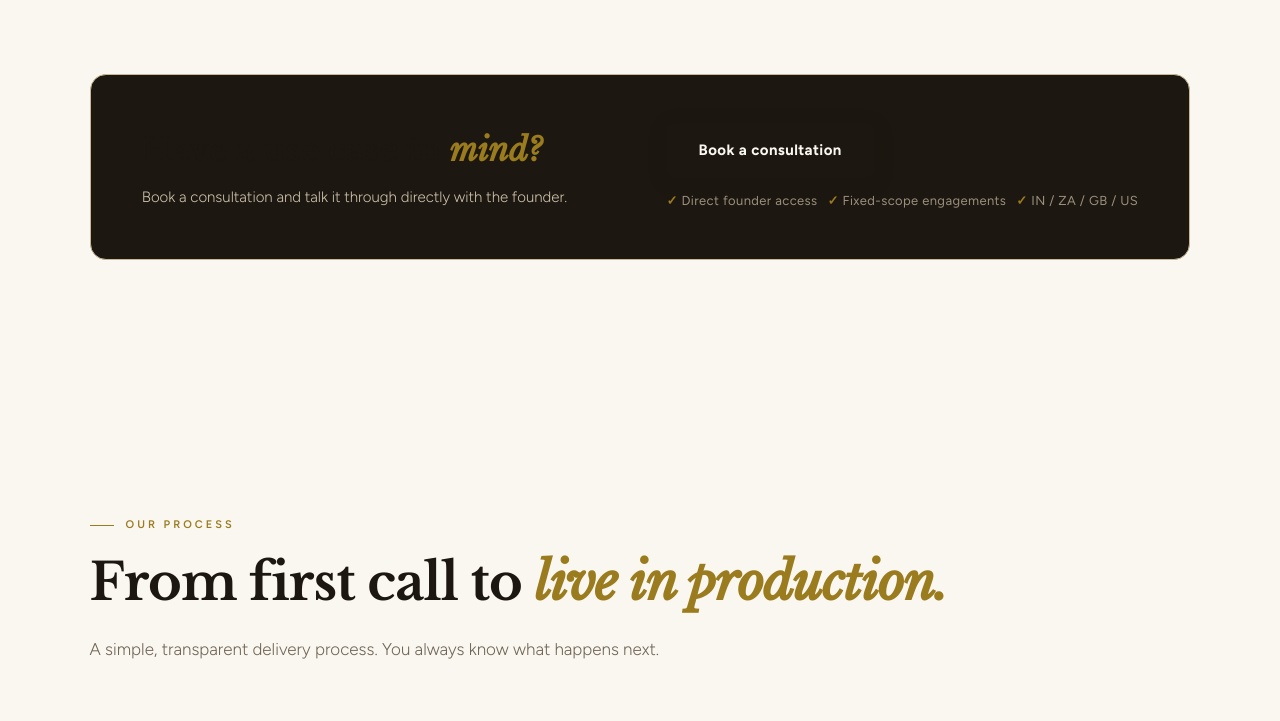
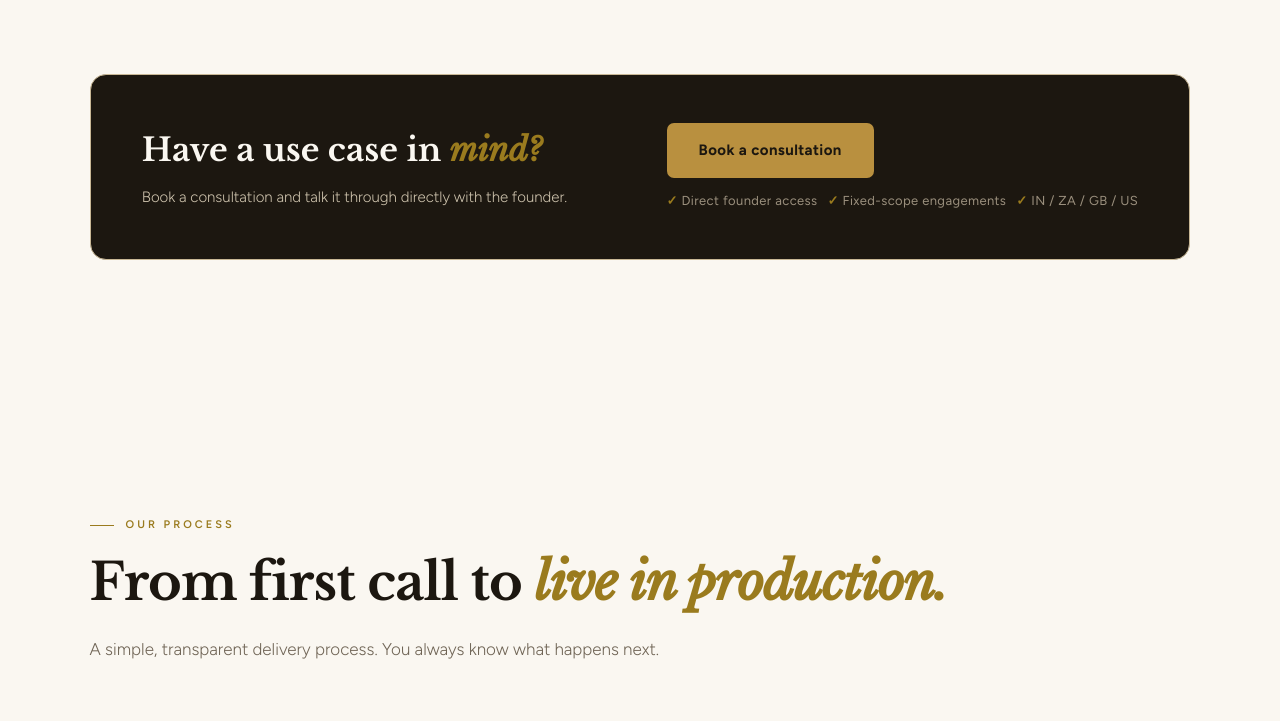
Before and after one commit to sammyjain95/auralys-website, a plain HTML site: page index.html in a window 1280 px wide. Shown: the part 4402-5123 px from the top of the page. Drawn offline with nearby package versions, Linux system fonts and the light colour scheme; no server answers.

Commit message:
Fix: unreadable headings in dark mid-page CTA bands

```diff
--- a/assets/css/main.css
+++ b/assets/css/main.css
@@ -104,10 +104,10 @@ nav {
     background: var(--dark) !important;
     color: var(--on-dark) !important;
 }
-.cta-band h2, .cta-block h2 { color: var(--on-dark) !important; }
+.cta-band h2, .cta-block h2, .cta-band h3, .cta-block h3 { color: var(--on-dark) !important; }
 .cta-band p, .cta-block p { color: #cfc4ae !important; }
-.cta-band .btn-primary { background: var(--gold-strong) !important; color: var(--dark) !important; box-shadow: none !important; }
-.cta-band .btn-ghost { border-color: rgba(250, 247, 241, 0.5) !important; color: var(--on-dark) !important; }
+.cta-band .btn-primary, .cta-block .btn-primary { background: var(--gold-strong) !important; color: var(--dark) !important; box-shadow: none !important; }
+.cta-band .btn-ghost, .cta-block .btn-ghost { border-color: rgba(250, 247, 241, 0.5) !important; color: var(--on-dark) !important; }
 
 /* ---------- FAQ ---------- */
 .faq-item { border-radius: var(--radius); }
```
